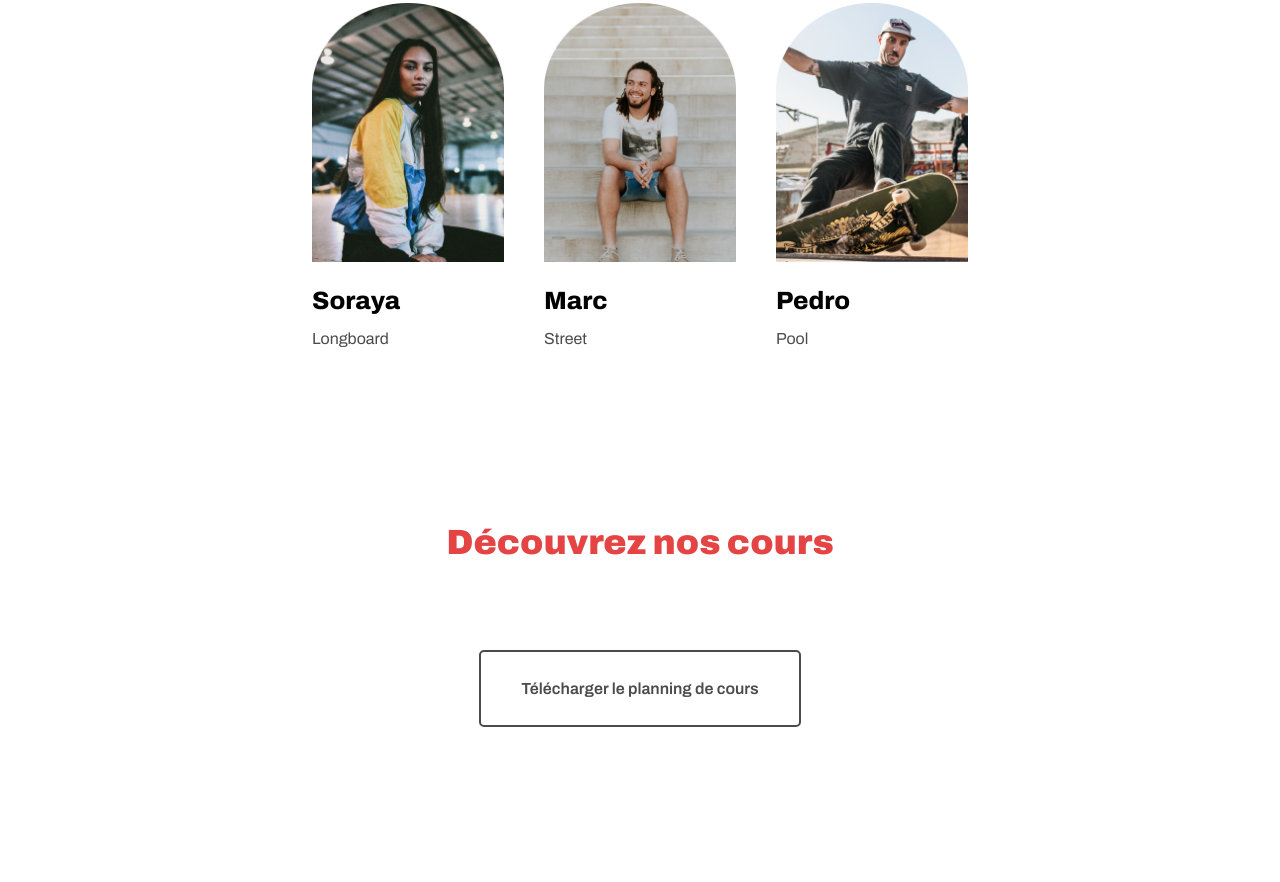
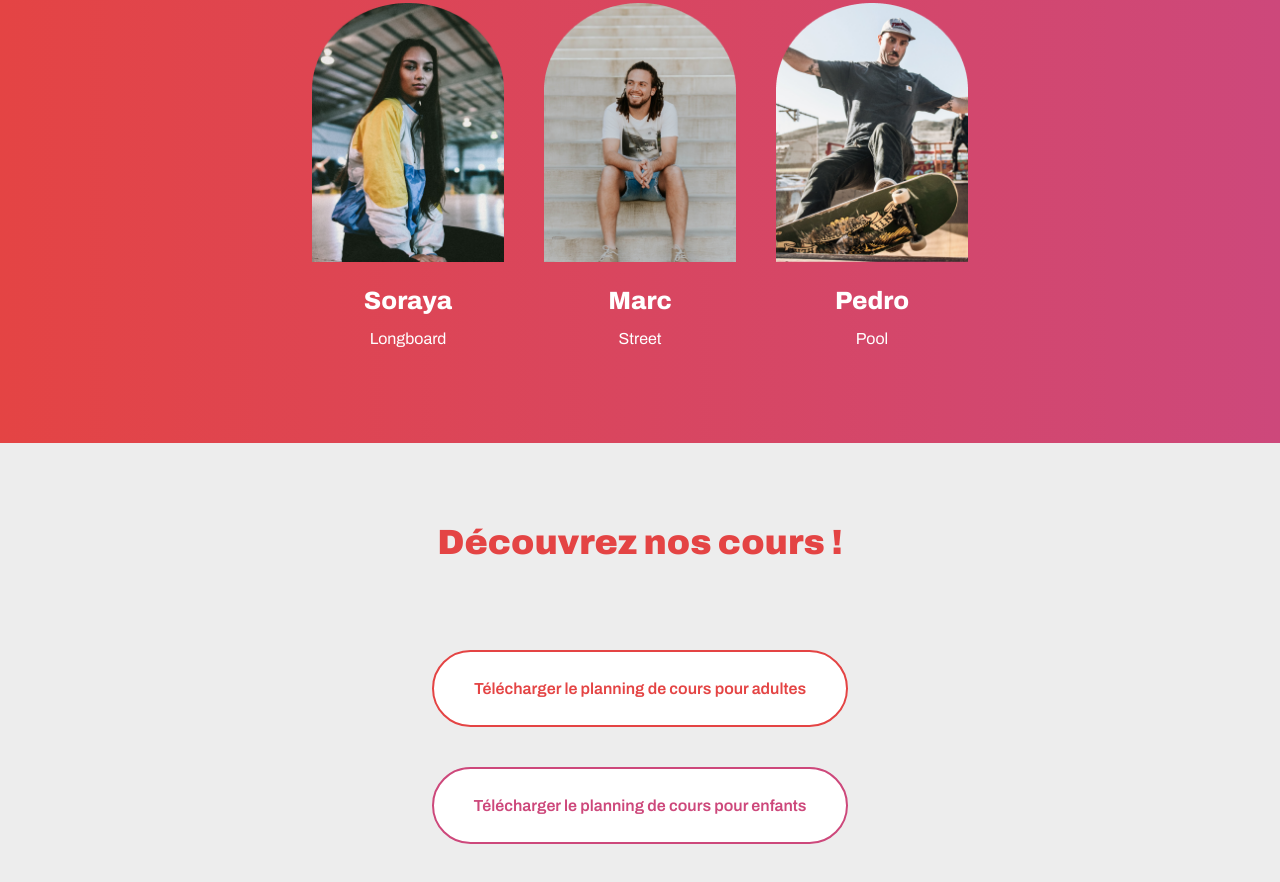
Before and after one commit to Desmarres/OC_DEV_IA_P2_Exercices, a plain HTML site: page index.html in a window 1280 px wide. Shown: the part 1517-2399 px from the top of the page. Before the commit the page ends 2344 px from the top, so only its background shows below. Drawn offline with Linux system fonts and the light colour scheme.

Commit message:
Etape 4 à 8 de l'exercice : Modification de la section Découvrez nos cours et Mise en place du CSS

```diff
--- a/index.html
+++ b/index.html
@@ -47,7 +47,7 @@
 					</article>
 				</div>
 			</section>
-			<section>
+			<section class="sectionLinearGradientBackground whiteContentSection textCenter">
 				<h2>Les membres fondateurs</h2>
 				<div class="directionRow">
 					<article>
@@ -66,18 +66,18 @@
 						<p>Pool</p>
 					</article>
 			</section>
-			<section>
-				<!--
-					Modifier la couleur du fond de la section
-				 	Ajouter un titre "Découvrez nos cours"
-					Supprimer le bouton existant
-					Ajouter deux boutons pour télécharger les plannings adultes et enfants
-				-->
-				<h2>Découvrez nos cours</h2>
+			<section class="sectionLightGreyBackground textCenter">
+				<h2>Découvrez nos cours !</h2>
 				<div class="directionRow">
-
-					<a class="button buttonDrakGreyColor" href="documents/planning.pdf">Télécharger le planning de
-						cours</a>
+					<a class="button buttonMainColor buttonRounded buttonHighlight"
+						href="documents/planning-adultes.pdf">
+						Télécharger le planning de cours pour adultes
+					</a>
+				</div>
+				<div class="directionRow">
+					<a class="button buttonSecondColor buttonRounded buttonHighlight"
+						href="documents/planning-enfants.pdf">
+						Télécharger le planning de cours pour enfants</a>
 				</div>
 			</section>
 		</main>
```
